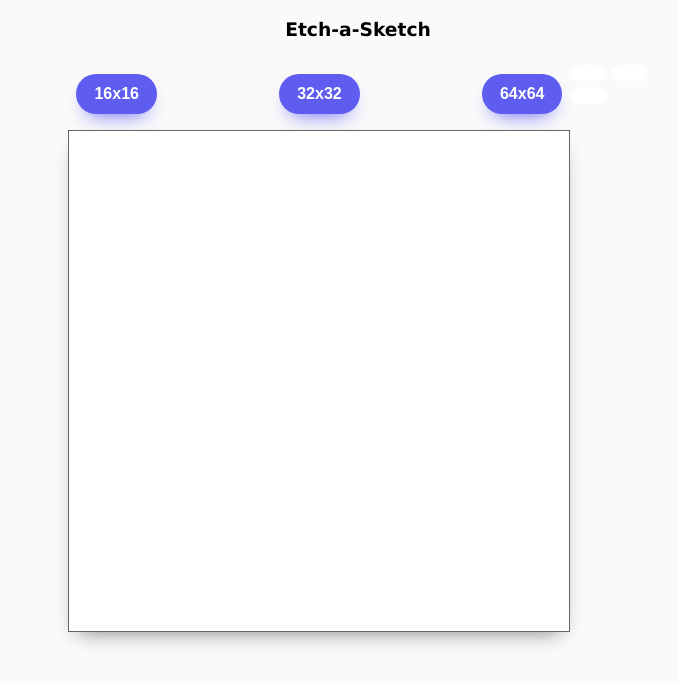
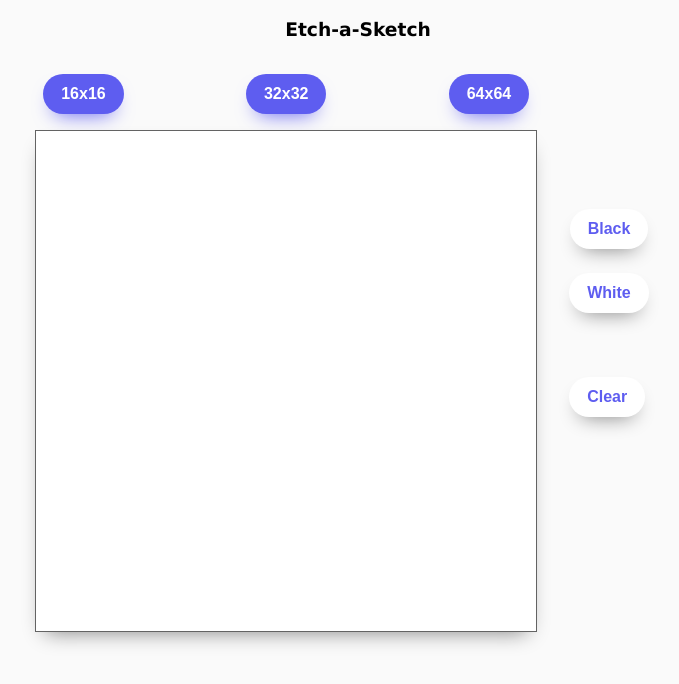
Before and after one commit to mililca/top-etch-a-sketch, a plain HTML site: page index.html in a window 1280 px wide. Shown: the whole page, without its empty margins (282-961 px from the left). Drawn offline with Linux system fonts and the light colour scheme.

Commit message:
Edit HTML structure of the page

```diff
--- a/index.html
+++ b/index.html
@@ -19,12 +19,12 @@
             <div class="grid-container"></div>
         </div>
         <div class="right-container">
-            <div class="side-btn-container-top">
-                <button id="black"></button>
-                <button id="white"></button>
+            <div class="right-container-top">
+                <button id="black">Black</button>
+                <button id="white">White</button>
             </div>
-            <div class="side-btn-container-bottom">
-                <button id="clear"></button>
+            <div class="right-container-bottom">
+                <button id="clear">Clear</button>
             </div>
         </div>
     </div>
```
